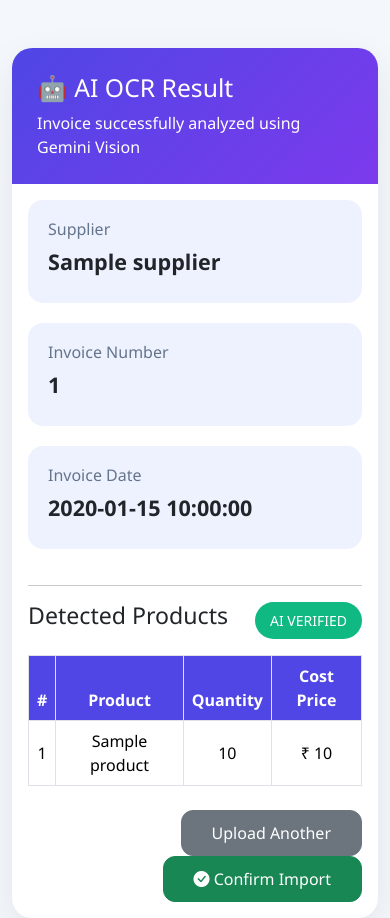
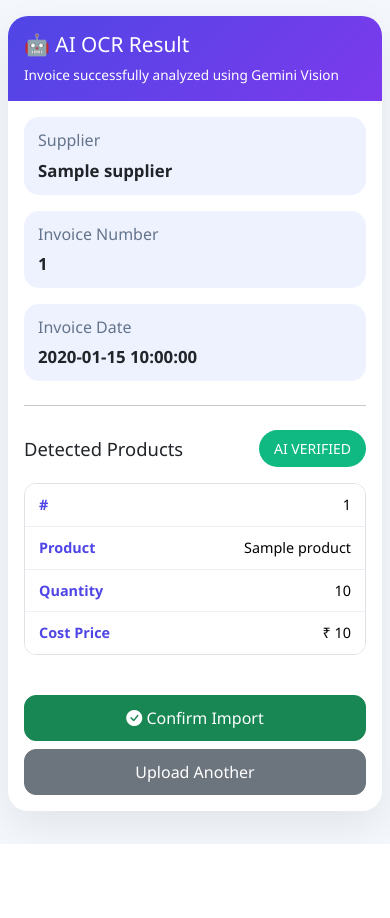
Before and after one commit to Vivek-347/ai-smart-inventory-system, a Flask app: template templates/purchasePreview.html in a window 390 px wide. After the commit the page ends 844 px from the top, so only its background shows below. Run offline with Flask 3, Linux system fonts and the light colour scheme; the template is opened without the code that fills it: most values are stand-ins (such as "Sample title", 1, 10 or a date in 2020).

Commit message:
Make Responsive

```diff
--- a/templates/purchasePreview.html
+++ b/templates/purchasePreview.html
@@ -28,14 +28,22 @@ body{
 .header{
     background:linear-gradient(135deg,#4f46e5,#7c3aed);
     color:white;
-    padding:25px;
+    padding:clamp(16px, 4vw, 25px);
+}
+
+.header h2{
+    font-size:clamp(1.3rem, 4vw, 2rem);
+}
+
+.header p{
+    font-size:clamp(.85rem, 2.5vw, 1rem);
 }
 
 .info-box{
     background:#eef2ff;
     border-radius:15px;
-    padding:20px;
-    margin-bottom:20px;
+    padding:clamp(14px, 3vw, 20px);
+    height:100%;
 }
 
 .info-box h6{
@@ -45,6 +53,13 @@ body{
 
 .info-box h4{
     font-weight:700;
+    font-size:clamp(1.05rem, 3vw, 1.5rem);
+    word-break:break-word;
+}
+
+.section-title{
+    font-size:clamp(1.15rem, 3.5vw, 1.75rem);
+    margin-bottom:0;
 }
 
 .badge-ai{
@@ -53,6 +68,7 @@ body{
     padding:8px 15px;
     border-radius:30px;
     font-size:14px;
+    white-space:nowrap;
 }
 
 .table th{
@@ -71,13 +87,94 @@ body{
     padding:10px 30px;
 }
 
+/* Tablets and below */
+@media (max-width: 767.98px){
+
+    .container{
+        margin-top:1rem !important;
+        margin-bottom:1rem;
+    }
+
+    .card-body{
+        padding:1rem;
+    }
+
+    .table{
+        font-size:.9rem;
+    }
+
+    .btn{
+        padding:10px 20px;
+    }
+}
+
+/* Phones: turn table rows into stacked cards */
+@media (max-width: 575.98px){
+
+    .table-stack,
+    .table-stack tbody,
+    .table-stack tr,
+    .table-stack td{
+        display:block;
+        width:100%;
+    }
+
+    .table-stack thead{
+        display:none;
+    }
+
+    .table-stack{
+        border:none;
+    }
+
+    .table-stack tr{
+        border:1px solid #dee2e6;
+        border-radius:12px;
+        margin-bottom:12px;
+        overflow:hidden;
+        background:#fff;
+    }
+
+    .table-stack td{
+        display:flex;
+        justify-content:space-between;
+        align-items:center;
+        gap:12px;
+        text-align:right;
+        border:none;
+        border-bottom:1px solid #eef0f4;
+        padding:10px 14px;
+    }
+
+    .table-stack td:last-child{
+        border-bottom:none;
+    }
+
+    .table-stack td::before{
+        content:attr(data-label);
+        font-weight:600;
+        color:#4f46e5;
+        text-align:left;
+        flex-shrink:0;
+    }
+
+    /* Full-width stacked buttons */
+    .action-buttons{
+        flex-direction:column-reverse;
+    }
+
+    .action-buttons .btn{
+        width:100%;
+    }
+}
+
 </style>
 
 </head>
 
 <body>
 
-<div class="container mt-5">
+<div class="container mt-5 px-2 px-sm-3">
 
     <div class="card">
 
@@ -93,39 +190,39 @@ body{
 
         <div class="card-body">
 
-            <div class="row">
+            <div class="row g-3">
 
-                <div class="col-md-4">
+                <div class="col-12 col-md-4">
 
                     <div class="info-box">
 
                         <h6>Supplier</h6>
 
-                        <h4>{{ bill["supplier"] }}</h4>
+                        <h4 class="mb-0">{{ bill["supplier"] }}</h4>
 
                     </div>
 
                 </div>
 
-                <div class="col-md-4">
+                <div class="col-12 col-sm-6 col-md-4">
 
                     <div class="info-box">
 
                         <h6>Invoice Number</h6>
 
-                        <h4>{{ bill["invoice_number"] }}</h4>
+                        <h4 class="mb-0">{{ bill["invoice_number"] }}</h4>
 
                     </div>
 
                 </div>
 
-                <div class="col-md-4">
+                <div class="col-12 col-sm-6 col-md-4">
 
                     <div class="info-box">
 
                         <h6>Invoice Date</h6>
 
-                        <h4>{{ bill["invoice_date"] }}</h4>
+                        <h4 class="mb-0">{{ bill["invoice_date"] }}</h4>
 
                     </div>
 
@@ -133,11 +230,11 @@ body{
 
             </div>
 
-            <hr>
+            <hr class="my-4">
 
-            <div class="d-flex justify-content-between align-items-center mb-3">
+            <div class="d-flex flex-wrap justify-content-between align-items-center gap-2 mb-3">
 
-                <h3>Detected Products</h3>
+                <h3 class="section-title">Detected Products</h3>
 
                 <span class="badge-ai">
                     AI VERIFIED
@@ -145,7 +242,9 @@ body{
 
             </div>
 
-            <table class="table table-bordered table-hover">
+            <div class="table-responsive">
+
+                <table class="table table-bordered table-hover table-stack align-middle">
 
                     <thead>
 
@@ -166,13 +265,13 @@ body{
 
                         <tr>
 
-                        <td>{{ loop.index }}</td>
+                            <td data-label="#">{{ loop.index }}</td>
 
-                        <td>{{ item["product"] }}</td>
+                            <td data-label="Product">{{ item["product"] }}</td>
 
-                        <td>{{ item["quantity"] }}</td>
+                            <td data-label="Quantity">{{ item["quantity"] }}</td>
 
-                        <td>₹ {{ item["cost_price"] }}</td>
+                            <td data-label="Cost Price">₹ {{ item["cost_price"] }}</td>
 
                         </tr>
 
@@ -182,9 +281,11 @@ body{
 
                 </table>
 
-            <div class="text-end mt-4">
+            </div>
 
-                <form action="/confirmPurchaseImport" method="POST">
+            <form action="/confirmPurchaseImport" method="POST" class="mt-4">
+
+                <div class="action-buttons d-flex justify-content-end gap-2">
 
                     <a href="/purchaseOCR"
                        class="btn btn-secondary">
@@ -203,9 +304,9 @@ body{
 
                     </button>
 
+                </div>
+
             </form>
-
-            </div>
 
         </div>
 
```
Lines whose indentation alone changed are shown as unchanged.
